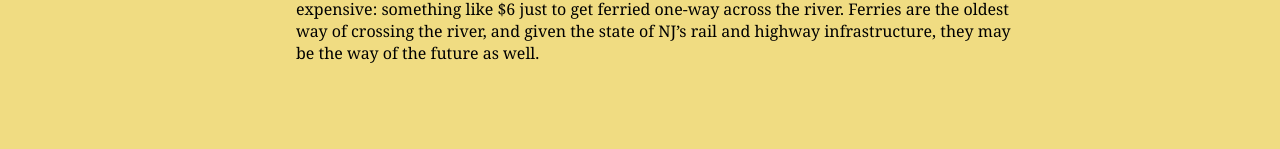
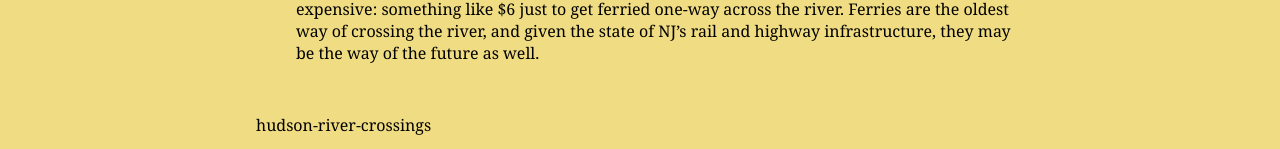
Before and after one commit to jonfried/oakafee.github.io, a Jekyll site: the page built from _posts/2016-09-13-hudson-river-crossings.md, in a window 1280 px wide. Shown: the part 1531-1680 px from the top of the page. Built offline with Jekyll 4.4.1, drawn with Linux system fonts in a browser that asks for light colours; before the commit the page ends 1645 px from its top, so only the background shows below that; some of the changed lines change nothing that is shown.

Commit message:
Update 2016-09-13-hudson-river-crossings.md

```diff
--- a/_posts/2016-09-13-hudson-river-crossings.md
+++ b/_posts/2016-09-13-hudson-river-crossings.md
@@ -6,7 +6,7 @@ categories:
   - land-use
   - infrastructure
   - hudson-county
-tags: hudson-river-crossings
+category-name: hudson-river-crossings
 ---
 
 The Holland and Lincoln tunnels, the PATH tubes, the NJ Transit/Amtrak Tunnel, and the NY Waterway ferry system all cross the Hudson. These tunnels and boats are insufficient to handle the daily traffic across the river in their current state of repair. Tunnel traffic and NJ transit delays are legendary. PATH delays and service interruptions are also an annoyance, though a les poetic one.
```
